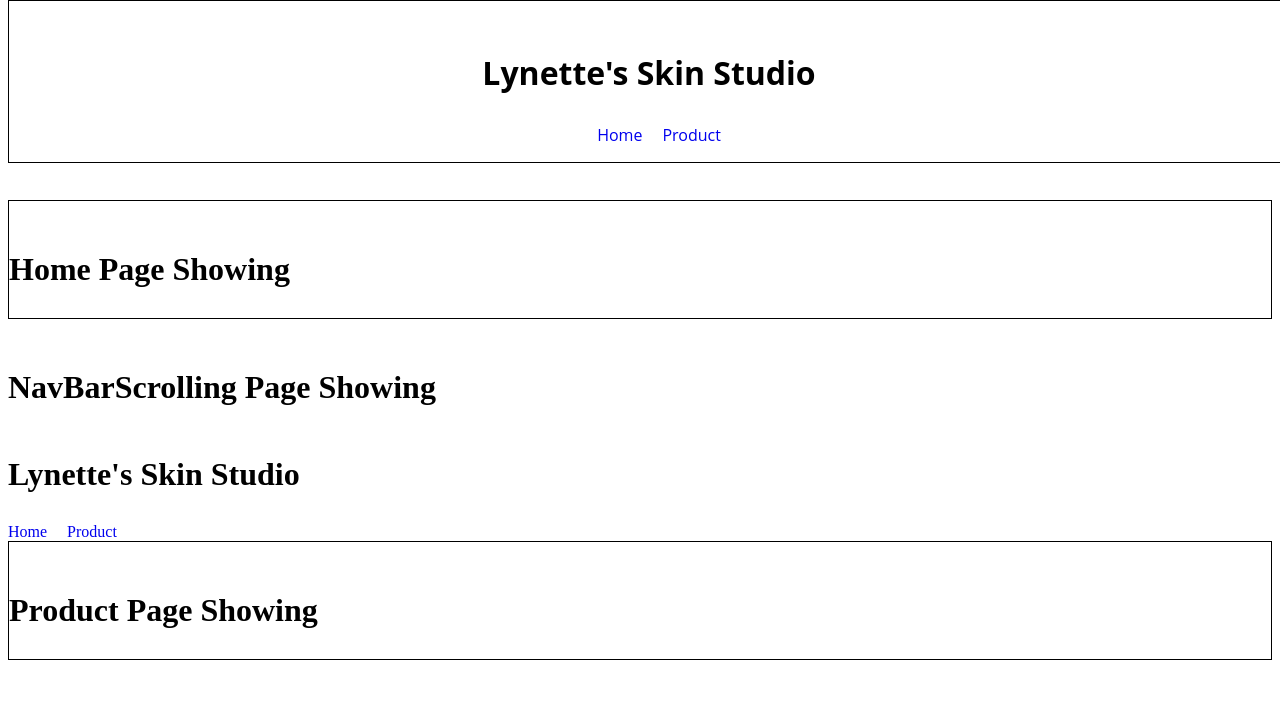
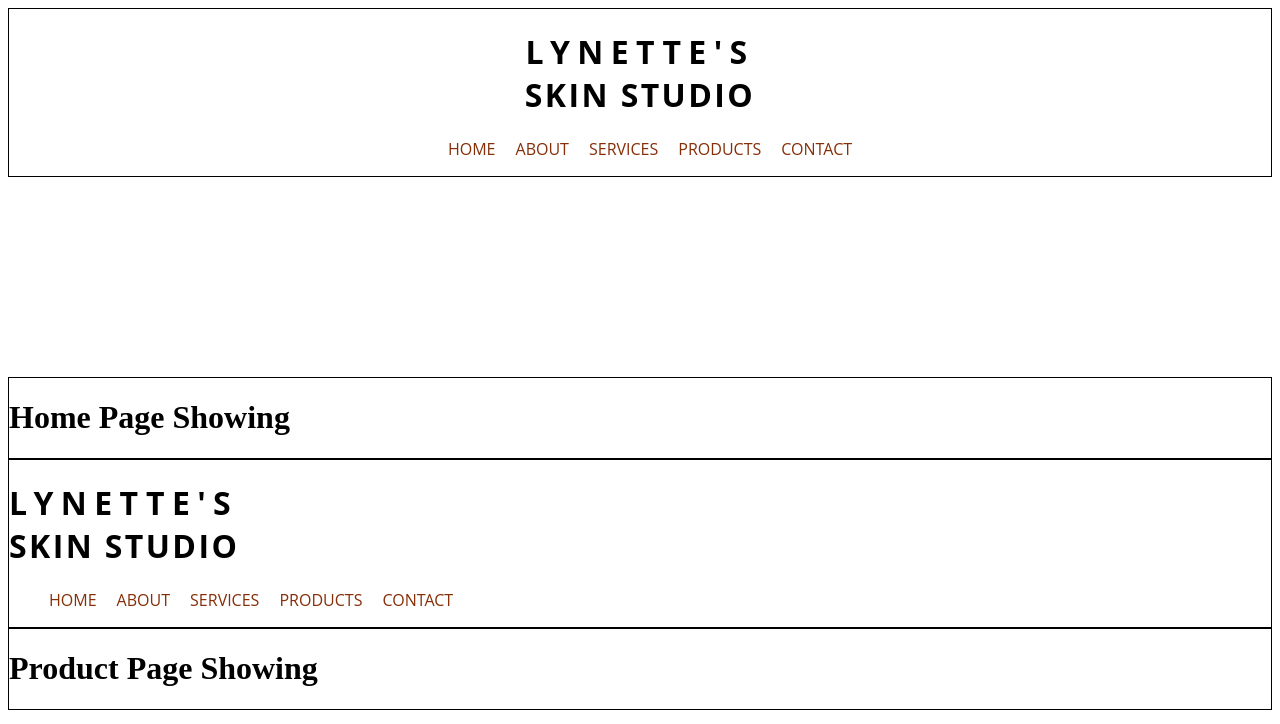
Before and after one commit to resteybar/lynette-skin-studio-website, a React (Create React App) app: page / in a window 1280 px wide. Shown: the top 724 px of the page. Built offline with nearby package versions, Linux system fonts and the light colour scheme.

Commit message:
Styled the title and added more links

```diff
--- a/src/App.css
+++ b/src/App.css
@@ -1,3 +1,44 @@
 html {
     scroll-behavior: smooth;
 }
+
+.lynette-brown {
+    color: #862e08;
+}
+
+.title {
+    /* Creating space from at top of title */
+    margin-top: 50px;
+
+    /* Creating space between the title & links */
+    margin-bottom: 30px;
+}
+
+.remove-ul-link {
+    /* Takes off Underline in Links */
+    text-decoration: none;
+}
+
+.remove-list-bullets {
+    /* Takes off Bullet Points from List */
+    list-style-type: none;
+}
+
+.inline-list {
+    /* Makes each Link on the same line */
+    display: inline;
+
+    /* Makes space between each link */
+    margin-right: 20px;
+}
+
+/* For Nav. Bar + Scrolling Nav. Bar */
+.title-lynette {
+    letter-spacing: 0.23em;
+    margin-bottom: 0;
+}
+
+.title-skin-studio {
+    margin-top: 0;
+    letter-spacing: 0.075em;
+}
--- a/src/App.tsx
+++ b/src/App.tsx
@@ -14,7 +14,10 @@ const App: React.FC = () => {
   // Links in Nav Bar
   const links = [
       { name: 'Home', path: '' },
-      { name: 'Product', path: 'Product' }
+      { name: 'About', path: '' },
+      { name: 'Services', path: '' },
+      { name: 'Products', path: '' },
+      { name: 'Contact', path: '' }
   ]
 
   // Automate Rendering Links
@@ -23,8 +26,8 @@ const App: React.FC = () => {
 
       for (let i = 0; i < links.length; i++)
           renderedLinks.push(
-              <li key={ i }>
-                  <a href={ '#' + links[i].path }>{ links[i].name }</a>
+              <li className='remove-list-bullets inline-list' key={ i }>
+                  <a className='remove-ul-link lynette-brown' href={ '#' + links[i].path }>{ links[i].name.toUpperCase() }</a>
               </li>
           )
 
@@ -37,11 +40,9 @@ const App: React.FC = () => {
     <div className='App'>
       <NavBar renderLinks={htmlLinks} />
 
-      <div id='main'>
-        <Home />
-        <NavBarScrolling renderLinks={htmlLinks} />
-        <Product />
-      </div>
+      <Home />
+      <NavBarScrolling renderLinks={htmlLinks} />
+      <Product />
     </div>
   );
 }
--- a/src/NavBar/NavBar.css
+++ b/src/NavBar/NavBar.css
@@ -1,11 +1,6 @@
 #NavBar {
     text-align: center;
     font-family: 'Open Sans', sans-serif;
-
-    /* Keeps Nav. Bar ALWAYS @ Top */
-    position: fixed;
-    top: 0;
-    width: 100%;
 
     /* TBD: May change later with background image */
     /* When Nav. Bar overlays main content, it hides content behind it*/
@@ -13,28 +8,12 @@
     border: 1px solid black;
 }
 
-h1 {
-    /* Creating space from at top of title */
-    margin-top: 50px;
-
-    /* Creating space between the title & links */
-    margin-bottom: 30px;
+#title-lynette {
+    letter-spacing: 0.23em;
+    margin-bottom: 0;
 }
 
-a {
-    /* Takes off Underline in Links */
-    text-decoration: none;
+#title-skin-studio {
+    margin-top: 0;
+    letter-spacing: 0.075em;
 }
-
-ul {
-    /* Takes off Bullet Points from List */
-    list-style-type: none;
-}
-
-li {
-    /* Makes each Link on the same line */
-    display: inline;
-
-    /* Makes space between each link */
-    margin-right: 20px;
-}
--- a/src/NavBar/NavBar.tsx
+++ b/src/NavBar/NavBar.tsx
@@ -7,8 +7,9 @@ interface NavBarProps {
 
 const NavBar: React.FC<NavBarProps> = props => {
     return (
-        <div id="NavBar">
-            <h1>Lynette's Skin Studio</h1>
+        <div id='NavBar'>
+            <h1 className='title-lynette'>LYNETTE'S</h1>
+            <h1 className='title-skin-studio'>SKIN STUDIO</h1>
             <ul>
                 { props.renderLinks }
             </ul>
--- a/src/NavBarScrolling/NavBarScrolling.css
+++ b/src/NavBarScrolling/NavBarScrolling.css
@@ -0,0 +1,8 @@
+#NavBarScrolling {
+    font-family: 'Open Sans', sans-serif;
+
+    /* TBD: May change later with background image */
+    /* When Nav. Bar overlays main content, it hides content behind it*/
+    /* background-color: white; */
+    border: 1px solid black;
+}
--- a/src/NavBarScrolling/NavBarScrolling.tsx
+++ b/src/NavBarScrolling/NavBarScrolling.tsx
@@ -8,10 +8,12 @@ interface NavBarScrollingProps {
 const NavBarScrolling: React.FC<NavBarScrollingProps> = props => {
 
     return (
-        <div id="NavBarScrolling">
-            <h1>NavBarScrolling Page Showing</h1>
-            <h1>Lynette's Skin Studio</h1>
-            { props.renderLinks }
+        <div id='NavBarScrolling'>
+            <h1 className='title-lynette'>LYNETTE'S</h1>
+            <h1 className='title-skin-studio'>SKIN STUDIO</h1>
+            <ul id='links'>
+                { props.renderLinks }
+            </ul>
         </div>
     )
 }
```
